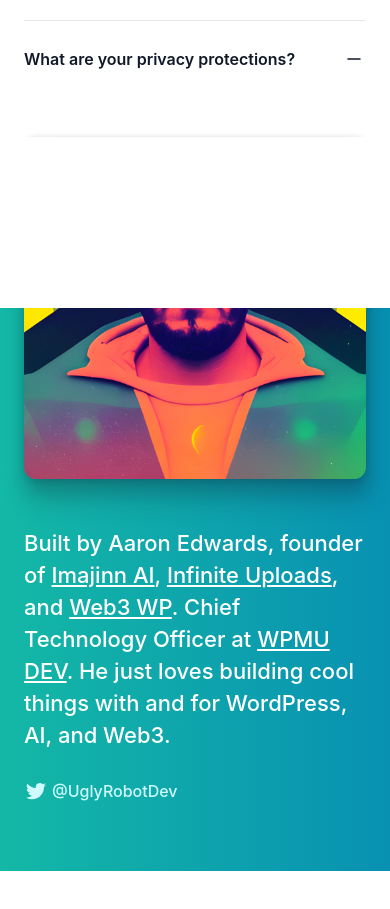
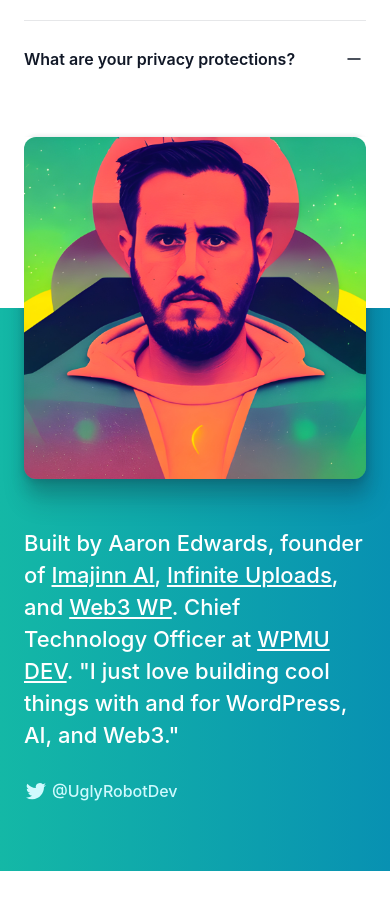
Before and after one commit to uglyrobot/wp-chat-site, a Next.js app: page / in a window 390 px wide. Shown: the part 5880-6789 px from the top of the page. Built offline with nearby package versions, Linux system fonts and the light colour scheme.

Commit message:
Fix avatar

```diff
--- a/src/components/Faq.jsx
+++ b/src/components/Faq.jsx
@@ -6,7 +6,7 @@
   {
     question: "Where is ChatWP getting it's information?",
     answer:
-      'We built a webcrawler to scrape all official documentation from the WordPress.org website. This includes the "Learn WordPress" tutorials and lesson plans, all articles on the "Documentation" pages (wordpress.org/documentation/), and the entire "Developer" site (developer.wordpress.org) with code references, handbooks, and commands.',
+      'We built a webcrawler to scrape all official documentation from the WordPress.org website. This includes the "Learn WordPress" tutorials and lesson plans, all articles on the "Documentation" pages (wordpress.org/documentation/), and the entire "Developer" site (developer.wordpress.org) with code references, handbooks, and commands. It is also allowed to use general knowledge about WordPress learned from the Internet with restrictions.',
   },
   {
     question: "Does it work with languages other than English?",
@@ -15,12 +15,12 @@
   {
     question: 'How does ChatWP work?',
     answer:
-      "It's a bit technical, but here is a brief overview. We use OpenAI's GPT-3.5 embedding and completion APIs, as well as a vector database to store our index. All scraped documentation is cleaned up and divided into smaller chunks and labeled by source. We then use the GPT embedding API to generate a vector representation of each chunk and store it in our vector db index. When a user asks a question, convert it to an embedding, and use the vector database to find the closest matchs to the user's query. Then we take the most relevant chunks, included them as context along with the original question, and use the GPT completion API to generate a response in markdown format that we then convert to HTML and display to the user.",
+      "It's a bit technical, but here is a brief overview. We use OpenAI's GPT-3.5 embedding and completion APIs, as well as a vector database to store our index. All scraped documentation is cleaned up and divided into smaller chunks and labeled by source. We then use the GPT embedding API to generate a vector representation of each chunk and store it in our vector db index. When a user asks a question, we convert it to an embedding, and use the vector database to find the closest matches to the user's query using semantic search. Then we then take the most relevant chunks, included them as context along with the original question, and use the GPT completion API to generate a response in markdown format that we then convert to HTML and display to the user.",
   },
   {
     question: 'How much does it cost to run?',
     answer:
-      'It took about 24hrs and $5 to build the vector index. Queries cost about $0.02-$0.04 each depending on how long the context, query, and response is. We also have to pay for the API servers to handle requests. We are covering the costs for this at the moment until we run out of money!',
+      'It took about 24hrs and $5 to build the vector index. Queries cost about $0.02-$0.04 each depending on how long the context, query, and response is. We also have to pay for the site and API servers to handle requests. We are covering the costs for this at the moment as a service to the community.',
   },
   {
     question: "Are you stealing WordPress contributor's content?",
@@ -33,7 +33,7 @@
   },
   {
     question: "Do you have an API I can use?",
-    answer: "Not currently for the full chat (internal API is limited), but you can use our embeddings API to build your own tools on top of our index. Contact us for details."
+    answer: "Not currently for the full chat (internal API is limited), but you can use our embeddings API to build your own tools on top of our index. Contact us for details. Join our waitlist to be notified when we launch the API for creating custom chatbots for your own documentation."
   },
   {
     question: "What are your privacy protections?",
--- a/src/pages/index.jsx
+++ b/src/pages/index.jsx
@@ -198,11 +198,11 @@
                 </div>
                 <div className="hidden md:flex md:items-center md:space-x-6">
                 <Link
-                href="https://www.producthunt.com/posts/chatwp-the-wordpress-docs-chatbot?utm_source=badge-featured&utm_medium=badge&utm_souce=badge-chatwp&#0045;the&#0045;wordpress&#0045;docs&#0045;chatbot"
+                href="https://www.producthunt.com/posts/chatwp?utm_source=badge-top-post-topic-badge&utm_medium=badge&utm_souce=badge-chatwp"
                 target="_blank"
               >
                 <img
-                  src="https://api.producthunt.com/widgets/embed-image/v1/featured.svg?post_id=379055&theme=neutral"
+                  src="https://api.producthunt.com/widgets/embed-image/v1/top-post-topic-badge.svg?post_id=379055&theme=neutral&period=weekly&topic_id=268"
                   alt="ChatWP&#0032;&#0045;&#0032;The&#0032;WordPress&#0032;Docs&#0032;Chatbot - Get&#0032;direct&#0032;answers&#0032;to&#0032;your&#0032;WordPress&#0032;questions&#0032;for&#0032;free&#0033; | Product Hunt"
                   style={{ width: '250px', height: '54px' }}
                   width="250"
@@ -387,11 +387,9 @@
                   <div className="mx-auto max-w-md px-6 sm:max-w-3xl lg:h-full lg:p-0">
                     <div className="aspect-w-10 aspect-h-6 sm:aspect-w-16 sm:aspect-h-7 lg:aspect-none overflow-hidden rounded-xl shadow-xl lg:h-full">
                       <Image
-                        className="object-cover lg:h-full lg:w-full"
+                        className="object-cover lg:h-full lg:w-full relative"
                         src={avatar}
                         alt="Aaron Edwards avatar"
-                        width={500}
-                        height={500}
                       />
                     </div>
                   </div>
@@ -423,8 +421,8 @@
                           >
                             WPMU DEV
                           </Link>
-                          . He just loves building cool things with and for
-                          WordPress, AI, and Web3.
+                          . "I just love building cool things with and for
+                          WordPress, AI, and Web3."
                         </p>
                       </div>
                       <footer className="mt-6">
```
